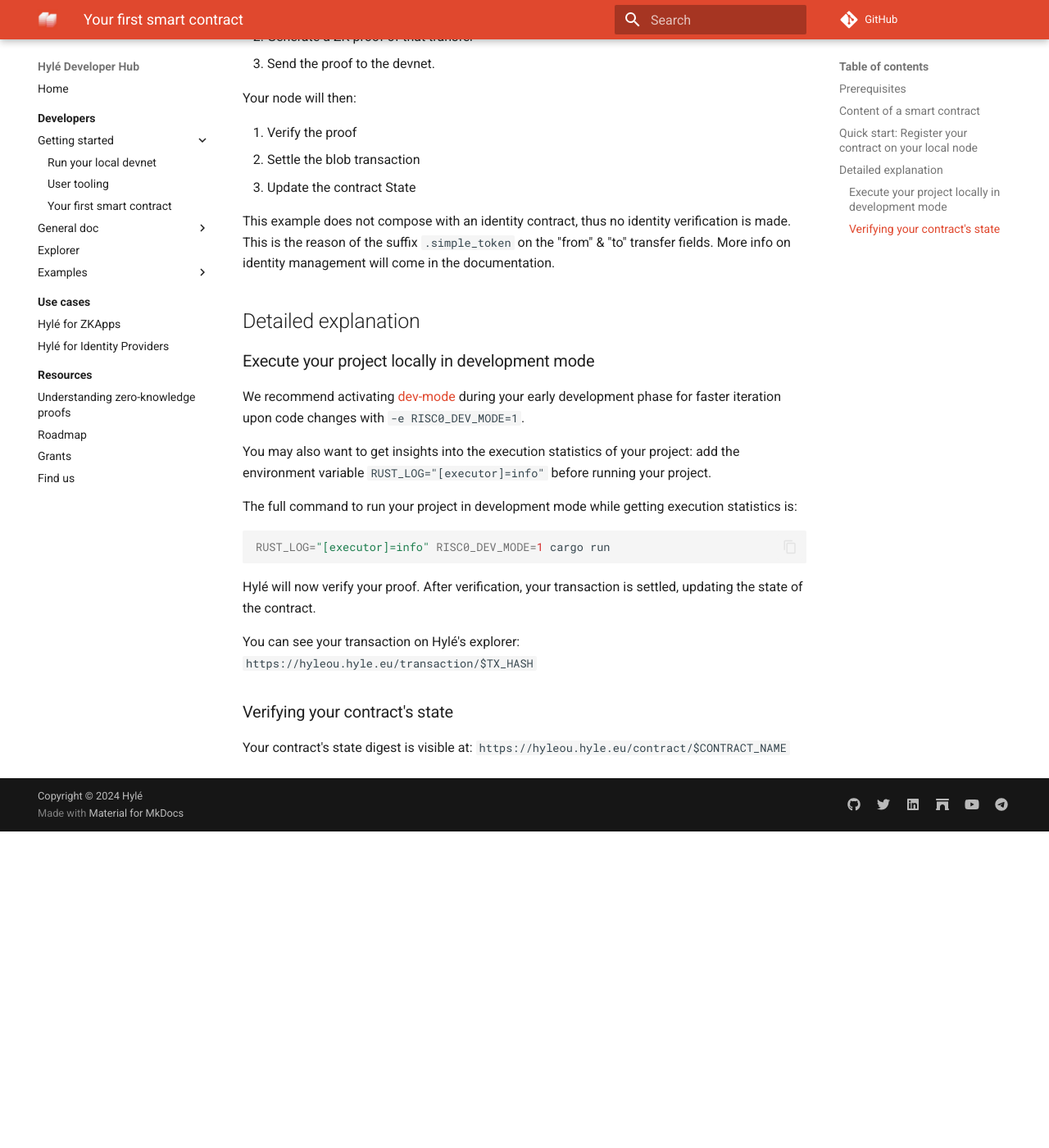
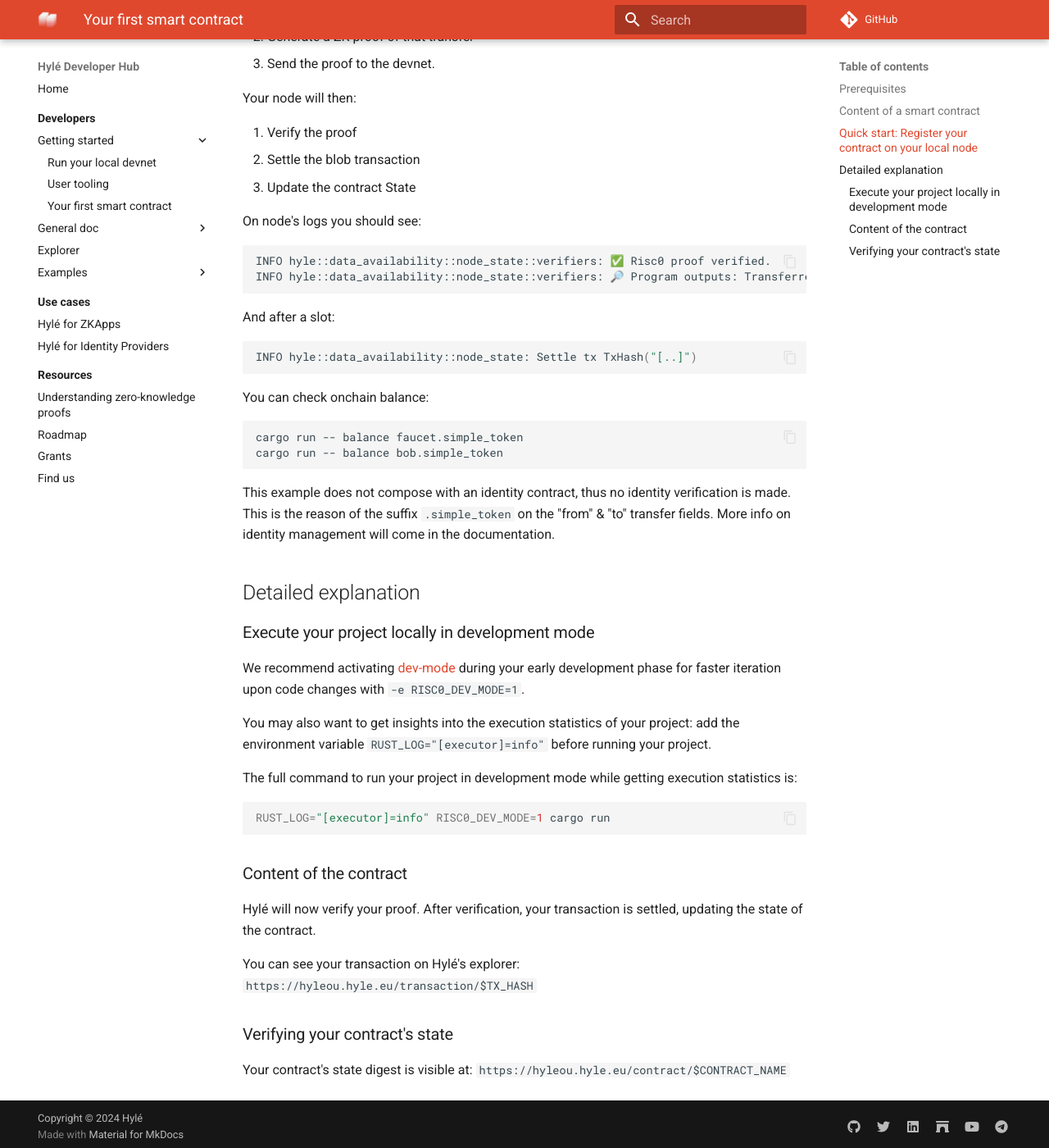
Before and after one commit to Hyle-org/devhub-hyle, an MkDocs documentation site: the page built from docs/developers/getting-started/your-first-erc20.md, in a window 1280 px wide and 1400 px high, scrolled down 1272 px. Shown: the whole window at 82% size. Built offline with MkDocs 1.6.1 and Material for MkDocs 9.7.7, drawn with Linux system fonts in a browser that asks for light colours; comment, search, counter and statistics services are not loaded; before the commit the page ends 2286 px from its top, so only the background shows below that.

Commit message:
from README

````diff
--- a/docs/developers/getting-started/your-first-erc20.md
+++ b/docs/developers/getting-started/your-first-erc20.md
@@ -55,6 +55,26 @@
 1. Settle the blob transaction
 1. Update the contract State
 
+On node's logs you should see:
+
+```bash
+INFO hyle::data_availability::node_state::verifiers: ✅ Risc0 proof verified.
+INFO hyle::data_availability::node_state::verifiers: 🔎 Program outputs: Transferred 2 to bob.simple_token
+```
+
+And after a slot:
+
+```bash
+INFO hyle::data_availability::node_state: Settle tx TxHash("[..]")
+```
+
+You can check onchain balance:
+
+```bash
+cargo run -- balance faucet.simple_token
+cargo run -- balance bob.simple_token
+```
+
 This example does not compose with an identity contract, thus no identity verification is made. This is the reason of the suffix `.simple_token` on the "from" & "to" transfer fields. More info on identity management will come in the documentation.
 
 ## Detailed explanation
@@ -70,6 +90,8 @@
 ```bash
 RUST_LOG="[executor]=info" RISC0_DEV_MODE=1 cargo run
 ```
+
+### Content of the contract
 
 <!--
 
````
